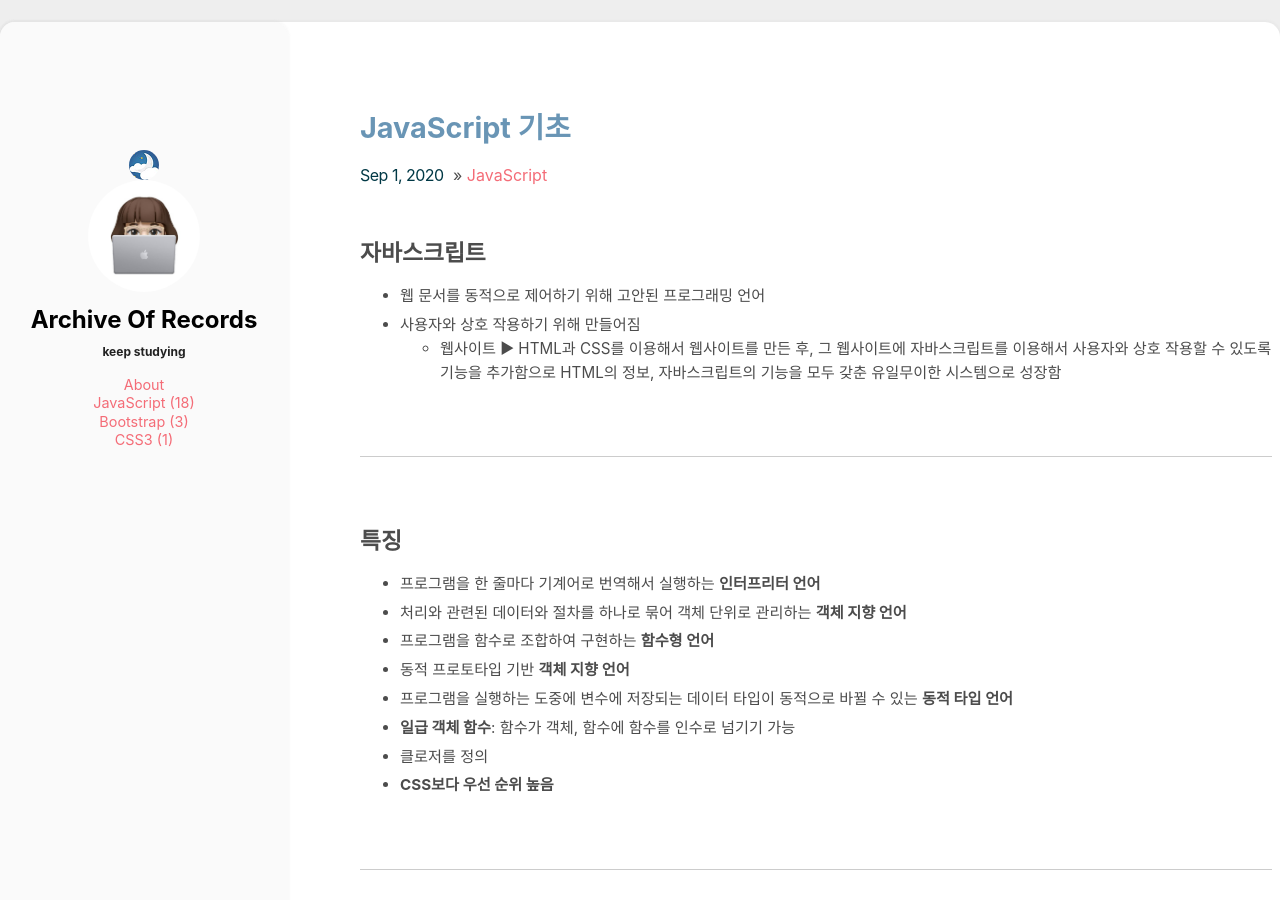
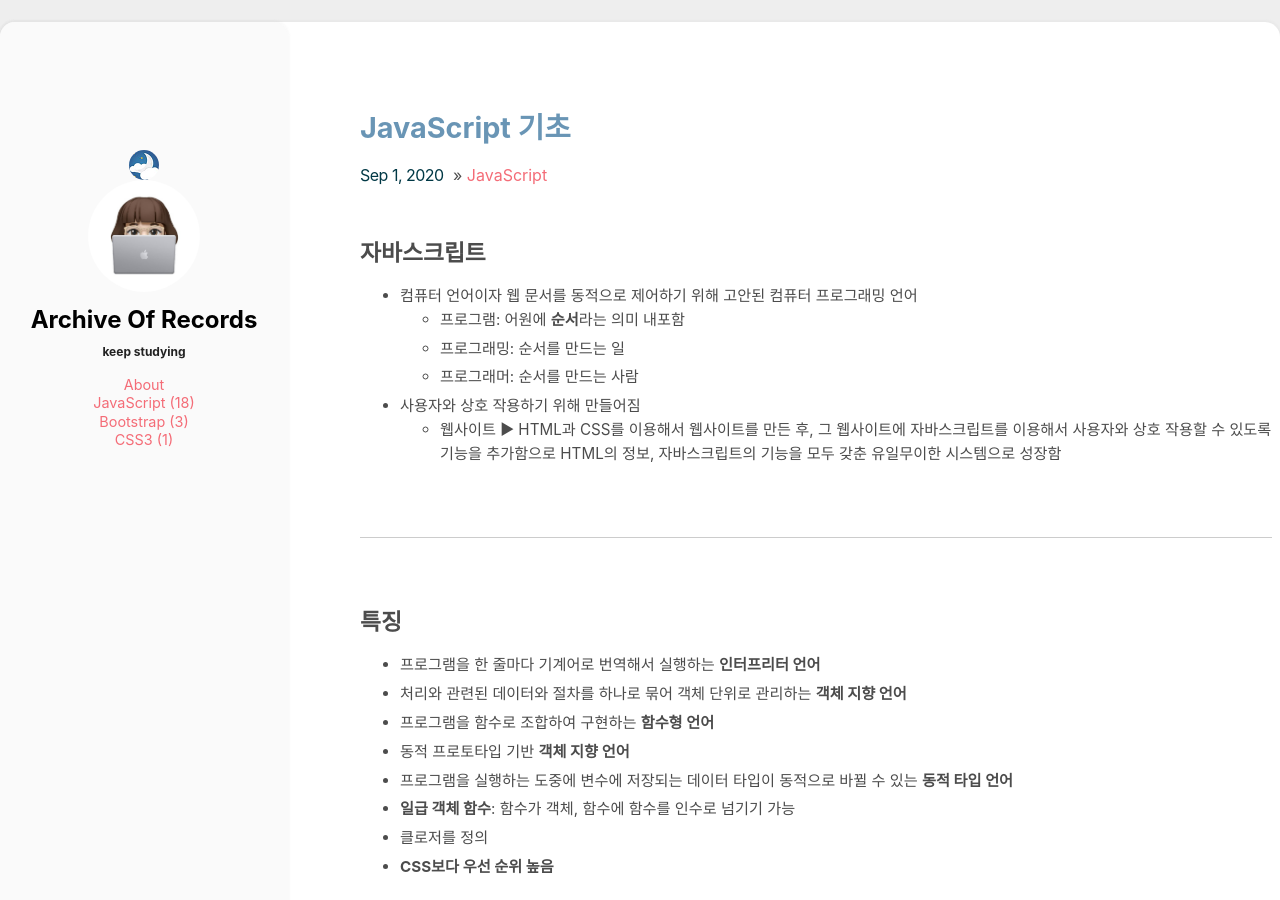
Before and after one commit to absolutelyfullycapable/absolutelyfullycapable.github.io, a Jekyll site: the page built from _posts/2020-09-01-javascript-기초.md, in a window 1280 px wide and 900 px high. Built offline with Jekyll 4.4.1, drawn with Linux system fonts in a browser that asks for light colours.

Commit message:
modify 2020-09-01 post - add contents

```diff
--- a/_posts/2020-09-01-javascript-기초.md
+++ b/_posts/2020-09-01-javascript-기초.md
@@ -7,7 +7,10 @@ comments: true
 
 ## **자바스크립트**
 
-- 웹 문서를 동적으로 제어하기 위해 고안된 프로그래밍 언어
+- 컴퓨터 언어이자 웹 문서를 동적으로 제어하기 위해 고안된 컴퓨터 프로그래밍 언어
+    - 프로그램: 어원에 **순서**라는 의미 내포함
+    - 프로그래밍: 순서를 만드는 일
+    - 프로그래머: 순서를 만드는 사람
 - 사용자와 상호 작용하기 위해 만들어짐
     - 웹사이트 ▶ HTML과 CSS를 이용해서 웹사이트를 만든 후, 그 웹사이트에 자바스크립트를 이용해서 사용자와 상호 작용할 수 있도록 기능을 추가함으로 HTML의 정보, 자바스크립트의 기능을 모두 갖춘 유일무이한 시스템으로 성장함
 
```
